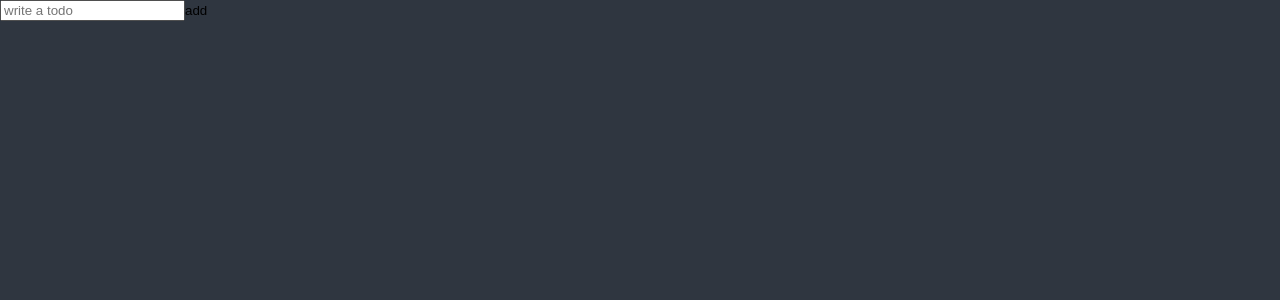
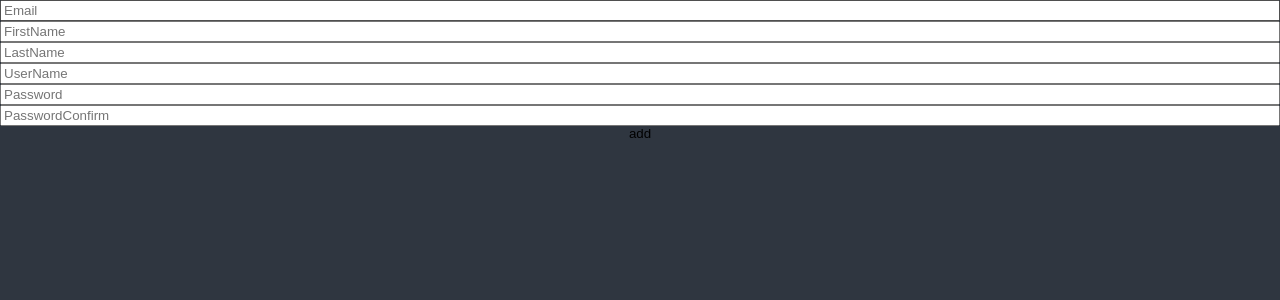
Before and after one commit to granen32/todo_list, a React (Create React App) app: page / in a window 1280 px wide. Shown: the top 300 px of the page. Built offline with nearby package versions, Linux system fonts and the light colour scheme.

Commit message:
react-hook-form

```diff
--- a/src/pages/TodoList.tsx
+++ b/src/pages/TodoList.tsx
@@ -1,17 +1,49 @@
 import React from 'react';
 import { useForm } from 'react-hook-form';
 const TodoList = () => {
-  const  {register} = useForm();
-  console.log(register("todo"));
+  const  {register, handleSubmit, formState} = useForm();
+  // handleSubmit이 validation 을 담당하게됨
+  const onValid = (data:any) =>{
+    console.log(data);
+  }
+  console.log(formState.errors)
   return (
     <>
     <div>
-      <form action="" >
+      <form
+      style={{display:"flex", flexDirection: "column"}}
+      onSubmit={handleSubmit(onValid)}>
         <input
+        {...register("Email", {required: true})}
         type="text"
-        placeholder='write a todo'
+        placeholder="Email"
         />
-        <button type='button'>add</button>
+        <input
+        {...register("FirstName", {required: true})}
+        type="text"
+        placeholder="FirstName"
+        />
+        <input
+        {...register("LastName", {required: true})}
+        type="text"
+        placeholder="LastName"
+        />
+        <input
+        {...register("UserName", {required: true, minLength:10})}
+        type="text"
+        placeholder="UserName"
+        />
+        <input
+        {...register("Password", {required: true, minLength:5})}
+        type="text"
+        placeholder="Password"
+        />
+        <input
+        {...register("PasswordConfirm", {required: "Password is required",minLength:5})}
+        type="text"
+        placeholder="PasswordConfirm"
+        />
+        <button type='submit'>add</button>
       </form>
     </div>
     </>
```
